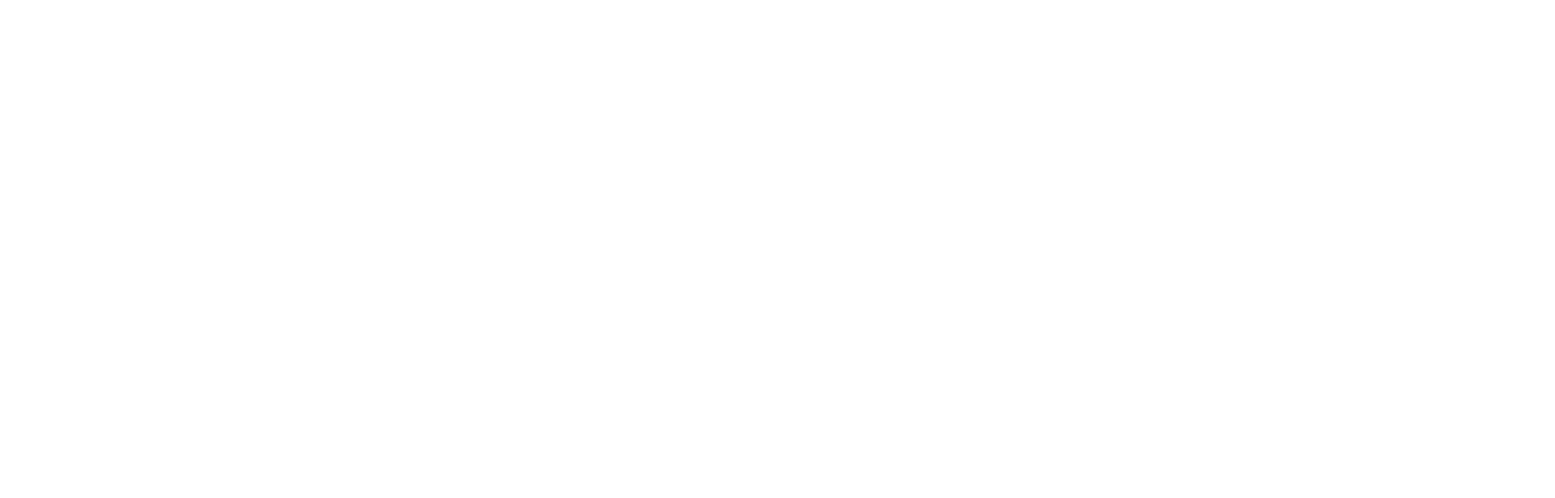
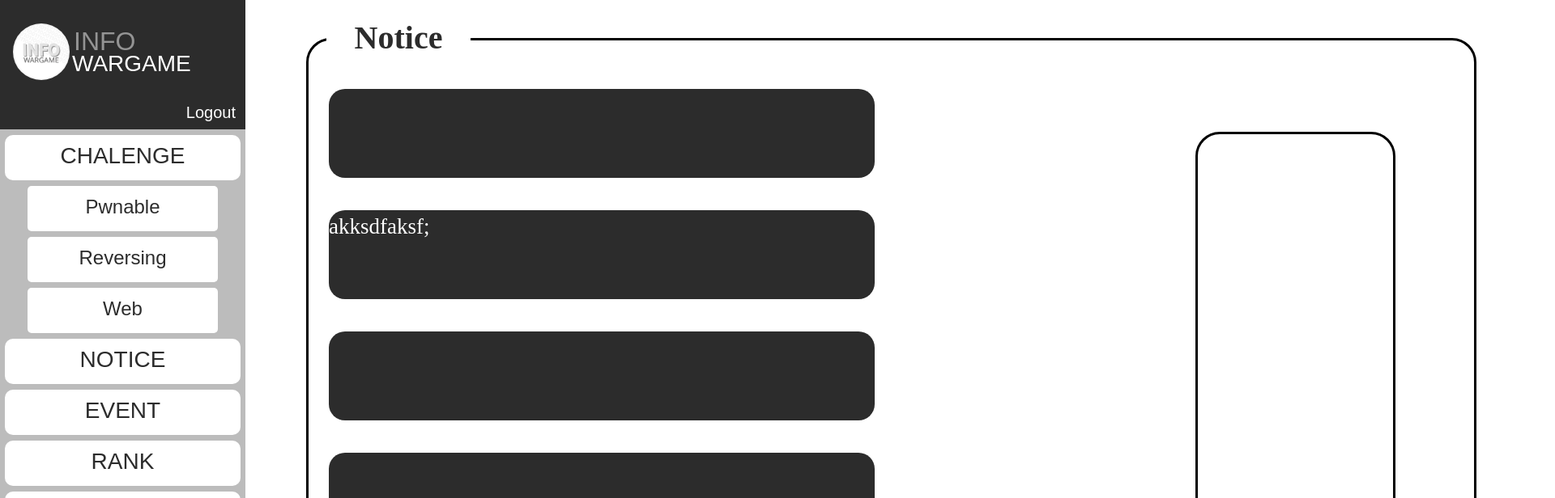
Before and after one commit to yms040813/Frontend_Infowargame_v3, a React (Create React App) app: page /#/notice in a window 1280 px wide. Before the commit this address led to /#/administration. Shown: the top 616 px of the page at 81% size, 1920 px wide, since content can reach past the window. Built offline with nearby package versions, Linux system fonts and the light colour scheme; a web font is replaced by a local one.

Commit message:
1차병합준비

```diff
--- a/src/components/Routes.js
+++ b/src/components/Routes.js
@@ -3,12 +3,14 @@
 
 // page import
 import ctfPloblemPage from "../pages/ctfPloblemPage";
+import MainPage from "../pages/MainPage";
+import NoticePage from "../pages/NoticePage";
 
 const LoggedInRoutes = () => (                  //로그인 이후 접근 가능
   <Switch>
-    <Route exact path="/" component={null} />       { /* 메인화면 */  }
+    <Route exact path="/" component={MainPage}/>       { /* 메인화면 */  }
     <Route path="/rank" component={null} />         { /* 랭킹 */ }
-    <Route path="/notice/:id" component={null} />   { /* 공지사항 아이디 Detail */ }
+    <Route path="/notice" component={NoticePage} />   { /* 공지사항 아이디 Detail */ }
     <Route path="/profile" component={null} />      { /* 유저 페이지 */ }
     <Route path="/ctf" component={ctfPloblemPage} />          { /*ctf 문제리스트 페이지 */ }
     <Route path="/ctf/:id" component={null} />      { /*ctf 문제 Detail페이지 */ }
--- a/src/components/common/MenuBarBox.js
+++ b/src/components/common/MenuBarBox.js
@@ -5,11 +5,9 @@
   width: 303px;
   height: 160px;
   background-color: #2c2c2c;
-
   display: flex;
   padding: 29px 12px 11px 16px;
   box-sizing: border-box;
-
   position: relative;
 `;
 const TitleLogoStyled = styled.div`
--- /dev/null
+++ b/src/components/main/main.js
@@ -0,0 +1,23 @@
+import React from "react";
+import * as S from './style';
+import DefaultTemplete from "../DefaultTemplete";
+
+const MainTemplete = () => {
+
+    return(
+      <>
+        <DefaultTemplete />
+        <S.Event>Event</S.Event>
+        <S.Banner />
+        <S.Notice>NOTICE</S.Notice>
+        <S.List1 />
+        <S.List2 />
+        <S.List3 />
+        <S.List4 />
+        <S.List5 />
+        <S.List6 />
+      </>
+    );
+  };
+
+export default MainTemplete;
--- /dev/null
+++ b/src/components/main/style.js
@@ -0,0 +1,66 @@
+import styled from "styled-components";
+
+export const Event = styled.div`
+    width: 120px;
+    height: 48px;
+    position: absolute;
+    left: 370px;
+    top: 15px;
+    font-weight: 900;
+    font-size: 35px;
+    line-height: 52px;
+    text-align: center;
+`
+
+export const Banner = styled.div`
+    width: 1400px;
+    height: 460px;
+    position: absolute;
+    left: 375px;
+    top: 80px;
+    background-image: url(${process.env.PUBLIC_URL + "/images/security-265130.jpg"});
+    background-position: 50% 35%;
+    background-size: cover;
+    background-repeat: no-repeat;
+    border-radius: 20px;
+`
+
+export const Notice = styled(Event)`
+    width: 150px;
+    height: 48px;
+    top: 560px;
+`
+
+export const List1 = styled.div`
+    position: absolute;
+    width: 675px;
+    height: 110px;
+    left: 400px;
+    top: 624px;
+    background-color: #2C2C2C;
+    border-radius: 20px;
+    display: flex;
+    justify-content: space-around;
+`
+
+export const List2 = styled(List1)`
+    top: 755px;
+`
+
+export const List3 = styled(List1)`
+    top: 888px;
+`
+
+export const List4 = styled(List1)`
+    left: 1142px;
+`
+
+export const List5 = styled(List1)`
+    top: 755px;
+    left: 1142px;
+`
+
+export const List6 = styled(List1)`
+    top: 888px;
+    left: 1142px;
+`
--- /dev/null
+++ b/src/components/notice/noticeTemplete.js
@@ -0,0 +1,94 @@
+import React from "react";
+import styled from "styled-components";
+import DefaultTemplete from "../DefaultTemplete";
+
+const InnerStyled = styled.div`
+  width: 1920px;
+  margin: 0 auto;
+  position: relative;
+`;
+const ProblemAreaStyled = styled.div`
+  margin: 0;
+  padding: 0;
+  width: 1445px;
+  height: 996px;
+  position: absolute;
+  top: 47px;
+  right: 97px;
+  bottom: 37px;
+  left: 378px;
+  border: 3px solid black;
+  border-radius: 30px;
+  box-sizing: border-box;
+`;
+const ProblemTopicStyled = styled.div`
+  position: absolute;
+  width: 178px;
+  height: 58px;
+  left: 22px;
+  top: -32px;
+  background-color: #fff;
+  z-index: 1;
+
+  font-family: Noto Sans KR;
+  font-style: normal;
+  font-weight: 900;
+  font-size: 40px;
+  line-height: 58px;
+
+  text-align: center;
+
+  color: #2C2C2C;
+`;
+const List1 = styled.div`
+width: 674px;
+height: 110px;
+margin-left: 25px;
+margin-top: 60px;
+background-color: #2C2C2C;
+border-radius: 20px;
+display: flex;
+
+font-family: Noto Sans Linear B;
+font-size: 27px;
+line-height: 37px;
+color: #FFFFFF;
+text-align: center;
+`;
+const List2 = styled(List1)`
+margin-top: 40px;
+`;
+const NoticeAreaStyled = styled.div`
+  margin: 0;
+  padding: 0;
+  width: 698x;
+  height: 860px;
+  position: absolute;
+  top: 113px;
+  right: 97px;
+  bottom: 37px;
+  left: 1095px;
+  border: 3px solid black;
+  border-radius: 30px;
+  box-sizing: border-box;
+`;
+
+const NoticeTemplete = () => {
+	return(
+		<InnerStyled>
+      <DefaultTemplete />
+      <ProblemAreaStyled>
+        <ProblemTopicStyled>Notice</ProblemTopicStyled>
+        <List1 />
+        <List2>akksdfaksf;</List2>
+        <List2></List2>
+        <List2></List2>
+        <List2></List2>
+        <List2></List2>
+        <NoticeAreaStyled />
+      </ProblemAreaStyled>
+    </InnerStyled>
+	);
+      };
+
+export default NoticeTemplete;
--- /dev/null
+++ b/src/pages/MainPage.js
@@ -0,0 +1,10 @@
+import React from "react";
+import MainTemplete from "../components/main/main";
+
+const MainPage = () => {
+  return(
+    <MainTemplete />
+  );
+};
+
+export default MainPage;
--- /dev/null
+++ b/src/pages/NoticePage.js
@@ -0,0 +1,14 @@
+import React from "react";
+import styled from "styled-components";
+import NoticeTemplete from "../components/notice/noticeTemplete";
+
+
+
+const NoticePage = () => {
+	return(
+	   <NoticeTemplete />
+	);
+};
+
+
+export default NoticePage;
```
Also changed, not shown: 1 other file (tests, documents, lock files or other folders).
